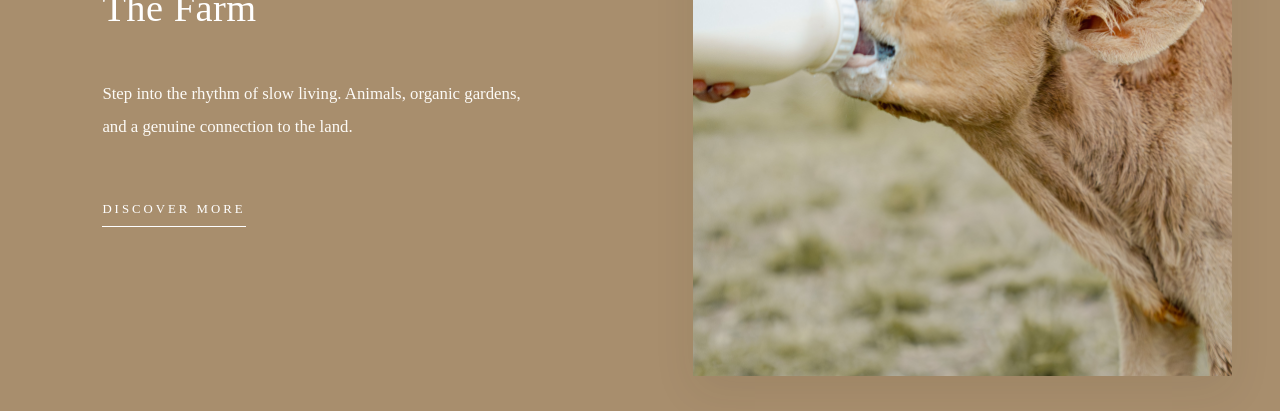
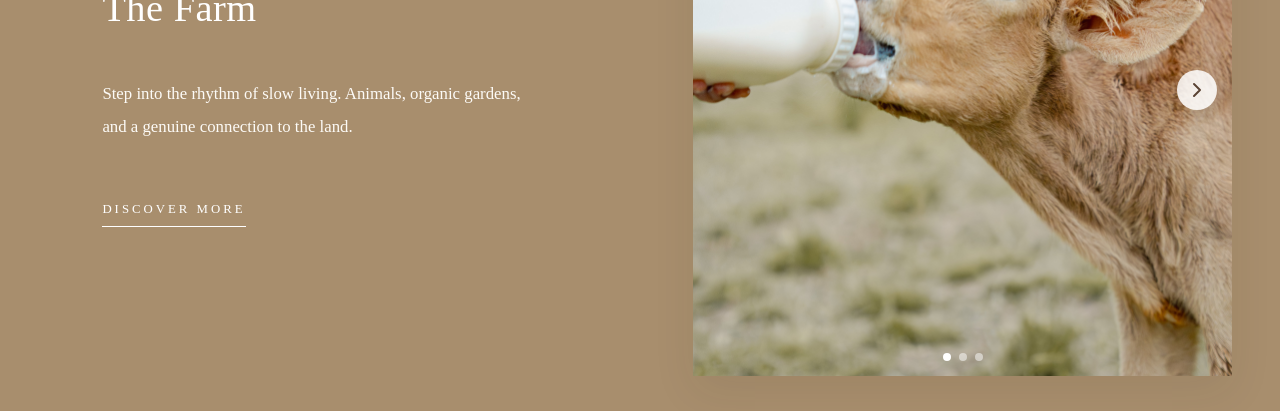
Before and after one commit to maqdox/casa-judah-web, a Next.js app: page /en/v2 in a window 1280 px wide. Shown: the part 2442-2853 px from the top of the page. Built offline with nearby package versions, Linux system fonts and the light colour scheme; no server answers; the database is empty; a web font is replaced by a local one.

Commit message:
feat: add user provided sheep and horse images to farm carousel

```diff
--- a/src/app/[lang]/v2/page.tsx
+++ b/src/app/[lang]/v2/page.tsx
@@ -72,7 +72,7 @@ export default async function HomeV2({ params }: { params: Promise<{ lang: strin
       <section className={`${styles.showcaseSection} ${styles.reverse}`} style={{ backgroundColor: '#A88E6D', color: '#FFFFFF' }}>
         <div className={styles.showcaseImage}>
           <div className={`${styles.showcaseImageInner} luxury-frame`}>
-            <SwipeCarousel images={['/ternero.jpg']} altBase={t.experiencesTitle} />
+            <SwipeCarousel images={['/ternero.jpg', '/oveja.png', '/caballo.png']} altBase={t.experiencesTitle} />
           </div>
         </div>
         <div className={styles.showcaseText}>
```
Also changed, not shown: public/caballo.png (added), public/oveja.png (added).
